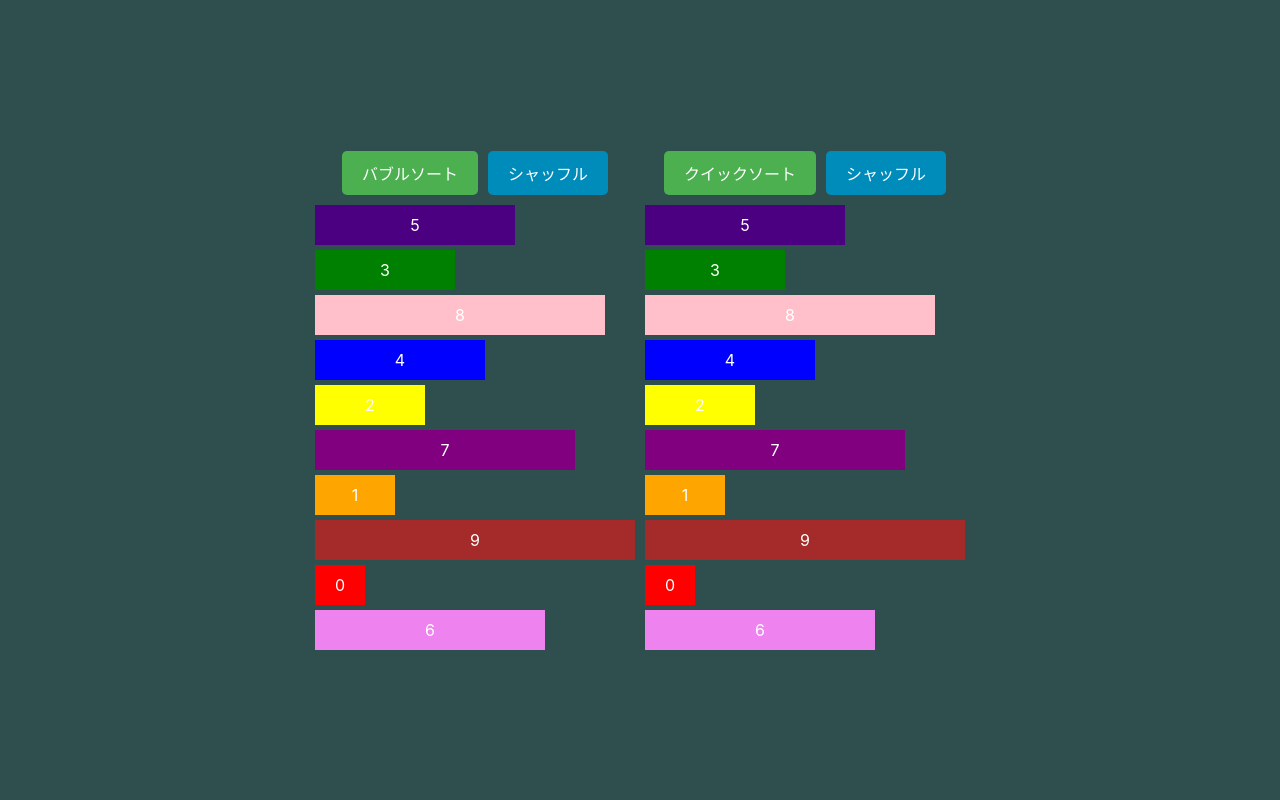
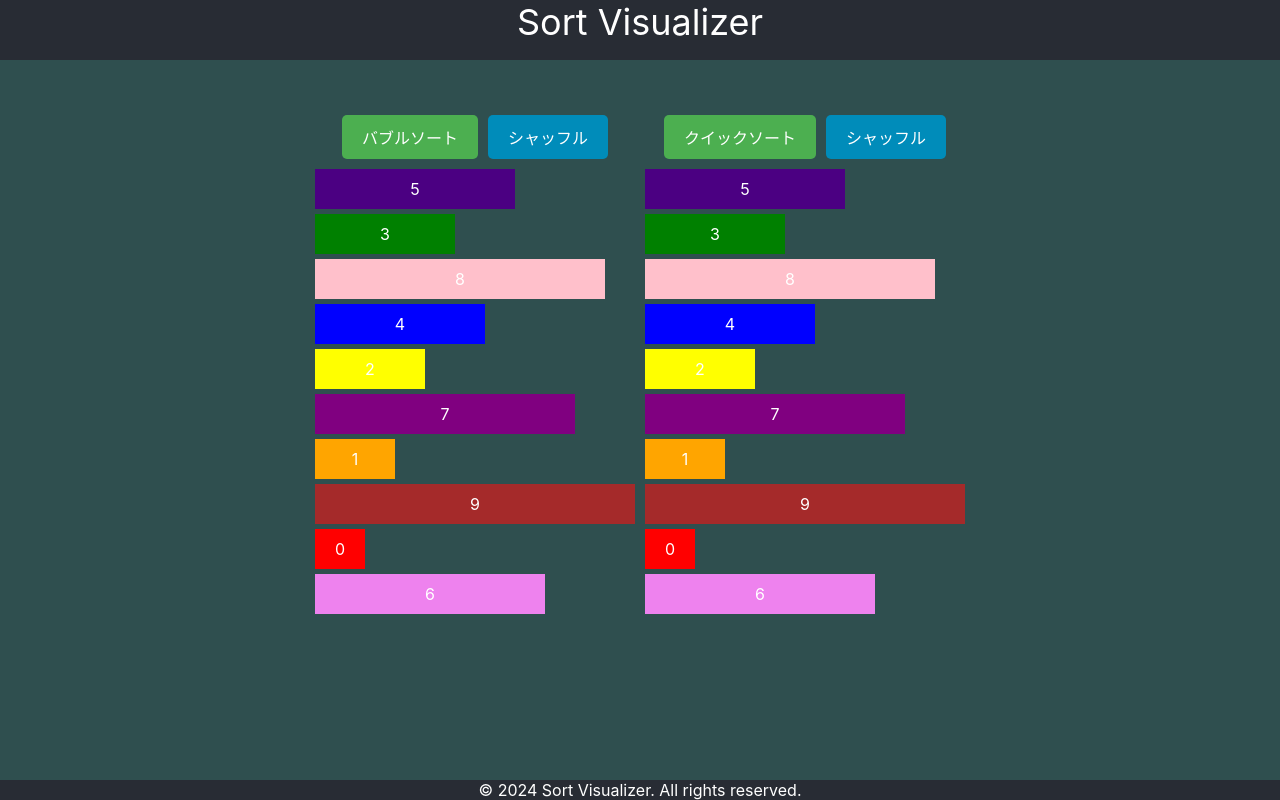
Before and after one commit to 0oYujio0/react-sort-visualizer, a React (Create React App) app: page / in a window 1280 px wide. Built offline with nearby package versions, Linux system fonts and the light colour scheme.

Commit message:
Add: ヘッダーとフッター #11

```diff
--- a/src/App.css
+++ b/src/App.css
@@ -1,6 +1,10 @@
 .App {
   text-align: center;
   background-color: darkslategray;
+  min-height: 100vh;
+  display: flex;
+  flex-direction: column;
+  justify-content: space-between;
 }
 
 .App-logo {
@@ -15,25 +19,33 @@
 }
 
 .App-header {
+  height: 60px;
   background-color: #282c34;
-  min-height: 100vh;
   display: flex;
   flex-direction: column;
   align-items: center;
+  font-size: calc(20px + 2vmin);
+  color: white;
+}
+
+.wrapper {
+  display: flex;
+  margin-top: 50px;
   justify-content: center;
-  font-size: calc(10px + 2vmin);
+  flex-grow: 1;
+}
+
+.App-footer {
+  text-align: center;
+  position: absolute;
+  bottom: 0;
+  width: 100%;
+  background-color: #282c34;
   color: white;
 }
 
 .App-link {
   color: #61dafb;
-}
-
-.wrapper {
-  display: flex;
-  align-items: center;
-  justify-content: center;
-  height: 100vh;
 }
 
 @keyframes App-logo-spin {
--- a/src/App.js
+++ b/src/App.js
@@ -1,4 +1,3 @@
-import logo from './logo.svg';
 import './App.css';
 
 import BubbleSortVisualizer from './bubbleSort';
@@ -10,10 +9,13 @@ import "./quickSort.css";
 function App() {
   return (
     <div className="App">
+      <header className="App-header">Sort Visualizer</header>
       <div class="wrapper">
-      <BubbleSortVisualizer />
-      <QuickSortVisualizer />
+        <BubbleSortVisualizer />
+        <QuickSortVisualizer />
       </div>
+      <footer className="App-footer"></footer>
+    <footer className="App-footer">© 2024 Sort Visualizer. All rights reserved.</footer>
     </div>
   );
 }
```
